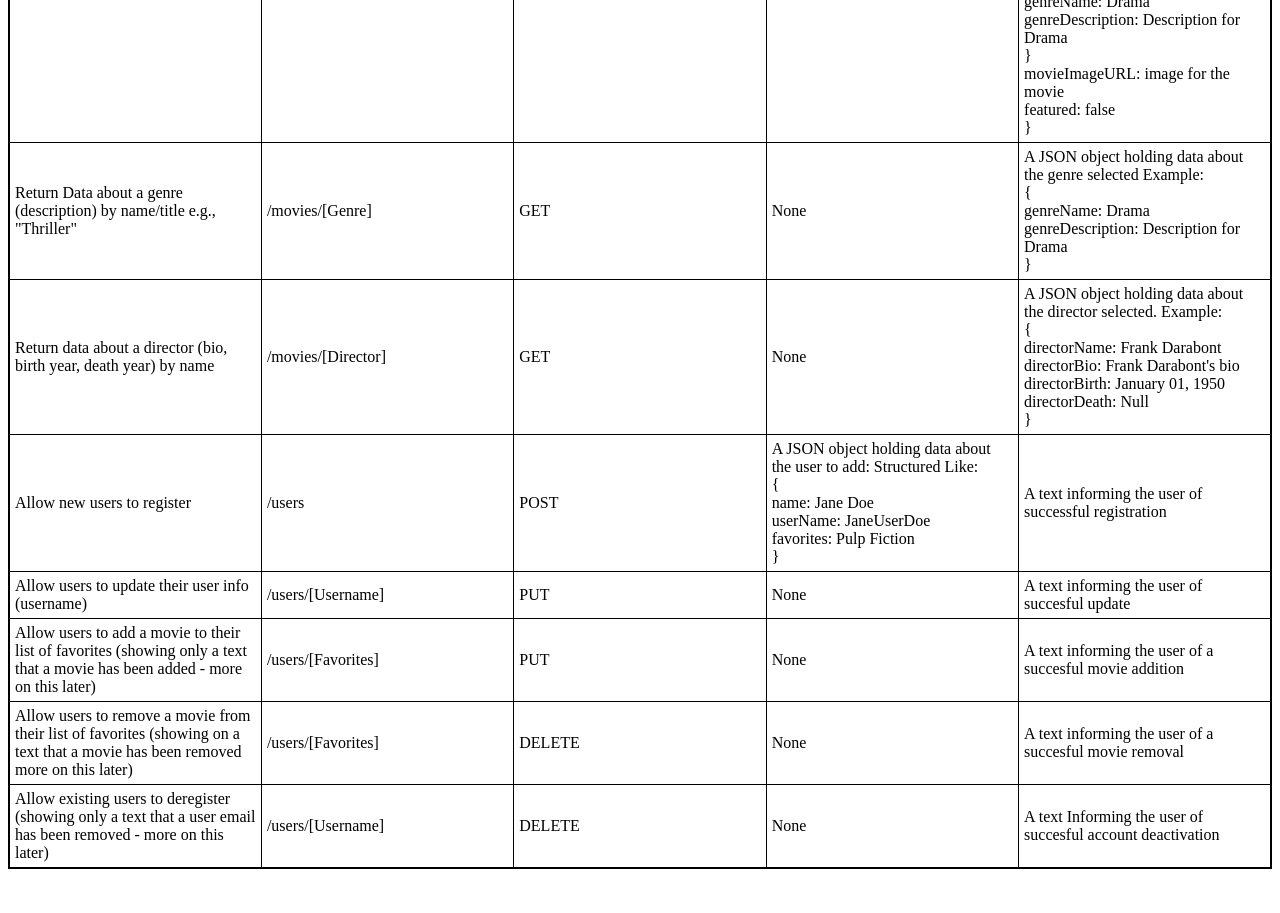
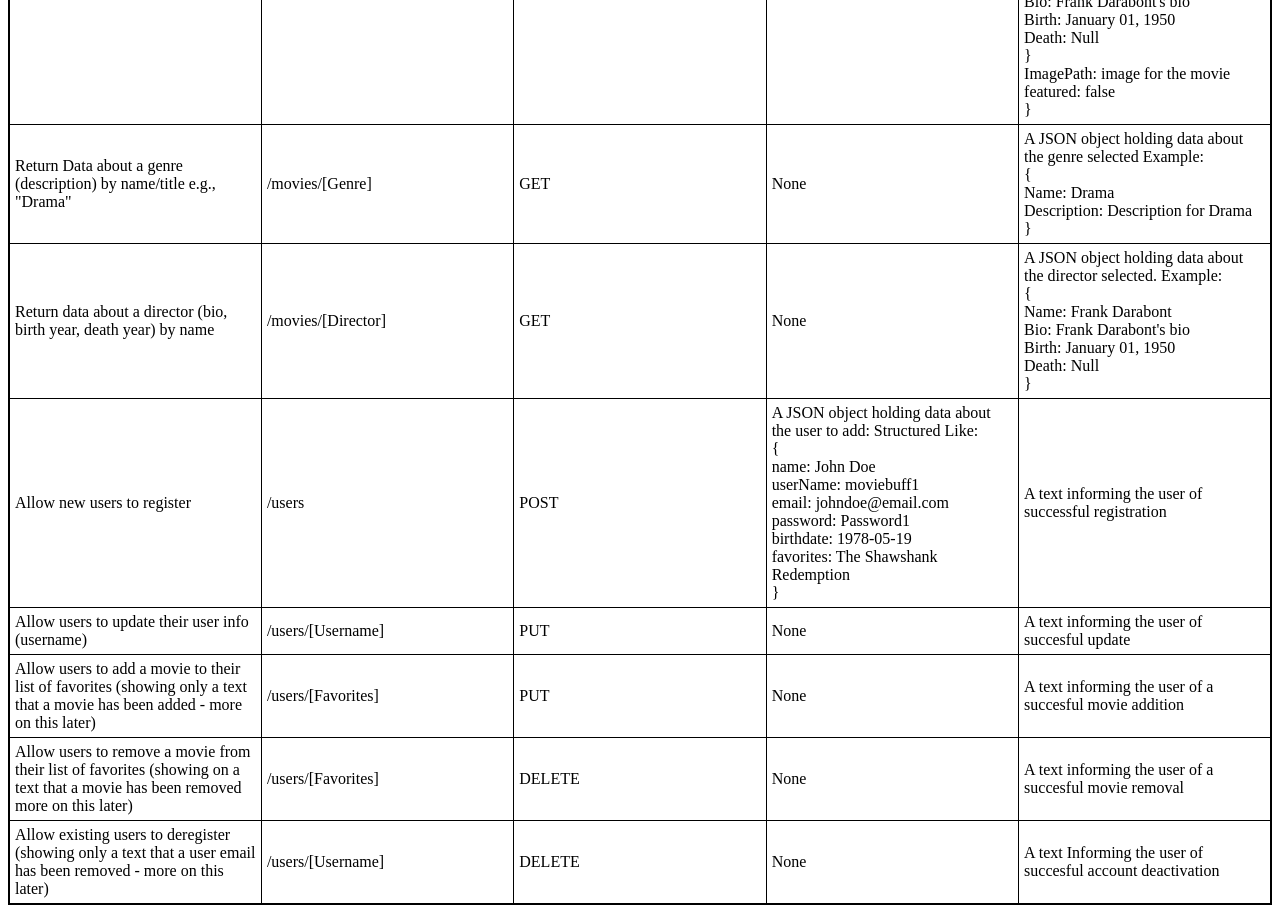
Before and after one commit to MCillo/movie_api, a website: page public/documentation.html in a window 1280 px wide. Shown: the part 440-1353 px from the top of the page. Before the commit the page ends 1317 px from the top, so only its background shows below. Drawn offline with Linux system fonts and the light colour scheme.

Commit message:
Update documentation.html
updated requests table

```diff
--- a/public/documentation.html
+++ b/public/documentation.html
@@ -40,27 +40,27 @@
                     <td>GET</td>
                     <td>None</td>
                     <td>A JSON object holding data about a single movie: containing movie ID, name, director, genre,
-                        description, image URL, featured(boolean). Example: <br>{ <br>movieId: 1 <br>title: The Shawshank Redemption <br>director: { <br>directorName: Frank Darabont <br>directorBio: Frank Darabont's bio <br>directorBirth: January 01, 1950 <br>directorDeath: Null <br>} <br>genre: { <br> genreName: Drama <br>genreDescription: Description for Drama <br> } <br> movieImageURL: image for the movie <br>featured: false <br> } </td>
+                        description, image URL, featured(boolean). Example: <br>{ <br>movieId: 1 <br>title: The Shawshank Redemption <br>Description: Movie Description<br>genre: { <br>Name: Drama <br>Description: Description for Drama <br> }<br>director: { <br>Name: Frank Darabont <br>Bio: Frank Darabont's bio <br>Birth: January 01, 1950 <br>Death: Null <br>}  <br> ImagePath: image for the movie <br>featured: false <br> } </td>
                 </tr>
                 <tr>
-                    <td>Return Data about a genre (description) by name/title e.g., "Thriller"</td>
+                    <td>Return Data about a genre (description) by name/title e.g., "Drama"</td>
                     <td>/movies/[Genre]</td>
                     <td>GET</td>
                     <td>None</td>
-                    <td>A JSON object holding data about the genre selected Example: <br> { <br> genreName: Drama <br>genreDescription: Description for Drama <br> } </td>
+                    <td>A JSON object holding data about the genre selected Example: <br> { <br> Name: Drama <br>Description: Description for Drama <br> } </td>
                 </tr>
                 <tr>
                     <td>Return data about a director (bio, birth year, death year) by name</td>
                     <td>/movies/[Director]</td>
                     <td>GET</td>
                     <td>None</td>
-                    <td>A JSON object holding data about the director selected. Example: <br> { <br>directorName: Frank Darabont <br>directorBio: Frank Darabont's bio <br>directorBirth: January 01, 1950 <br>directorDeath: Null <br>} </td>
+                    <td>A JSON object holding data about the director selected. Example: <br> { <br>Name: Frank Darabont <br>Bio: Frank Darabont's bio <br>Birth: January 01, 1950 <br>Death: Null <br>} </td>
                 </tr>
                 <tr>
                     <td>Allow new users to register</td>
                     <td>/users</td>
                     <td>POST</td>
-                    <td>A JSON object holding data about the user to add: Structured Like: <br>{ <br>name: Jane Doe <br>userName: JaneUserDoe <br> favorites: Pulp Fiction <br>} <br></td>
+                    <td>A JSON object holding data about the user to add: Structured Like: <br>{ <br>name: John Doe <br>userName: moviebuff1<br>email: johndoe@email.com<br>password: Password1<br>birthdate: 1978-05-19<br> favorites: The Shawshank Redemption <br>} <br></td>
                     <td>A text informing the user of successful registration</td>
                 </tr>
                 <tr>
```
